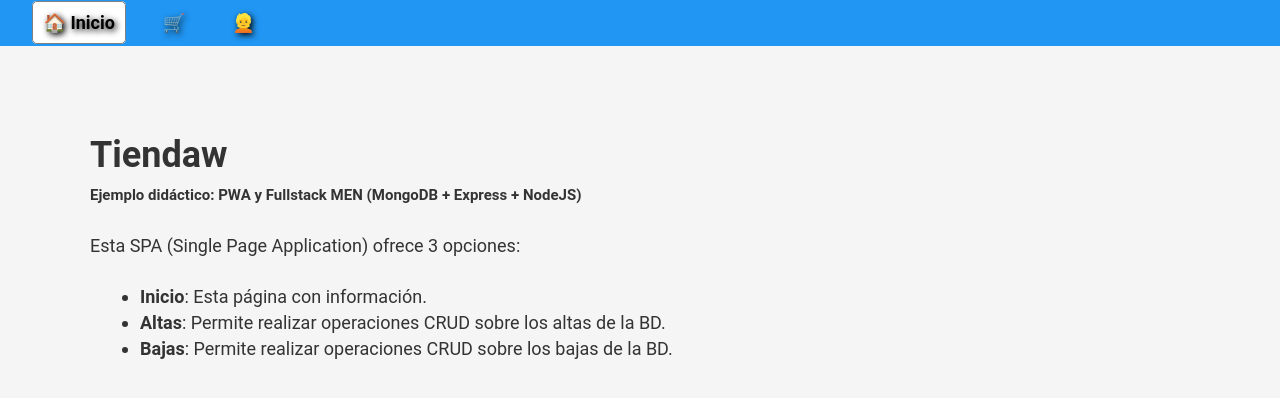
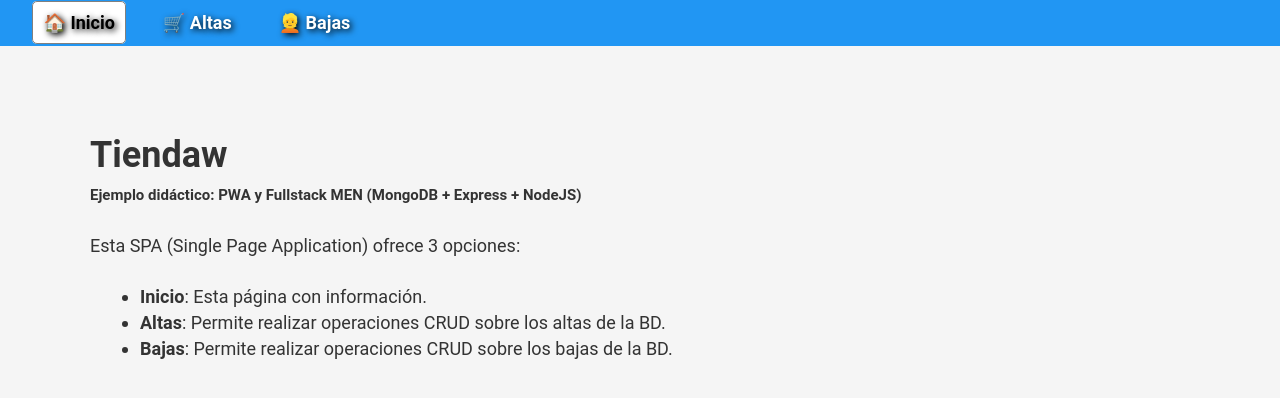
Before and after one commit to miguelst1/Hospital, a website: page public/index.html in a window 1280 px wide. Drawn offline with Linux system fonts and the light colour scheme.

Commit message:
Update style.css

```diff
--- a/public/style.css
+++ b/public/style.css
@@ -193,12 +193,12 @@ label#menu-inicio-label > span::after {
   content: " Inicio";
 }
 
-label#menu-articulos-label > span::after {
-  content: " Artículos";
+label#menu-altas-label > span::after {
+  content: " Altas";
 }
 
-label#menu-clientes-label > span::after {
-  content: " Clientes";
+label#menu-bajas-label > span::after {
+  content: " Bajas";
 }
 
 
```
